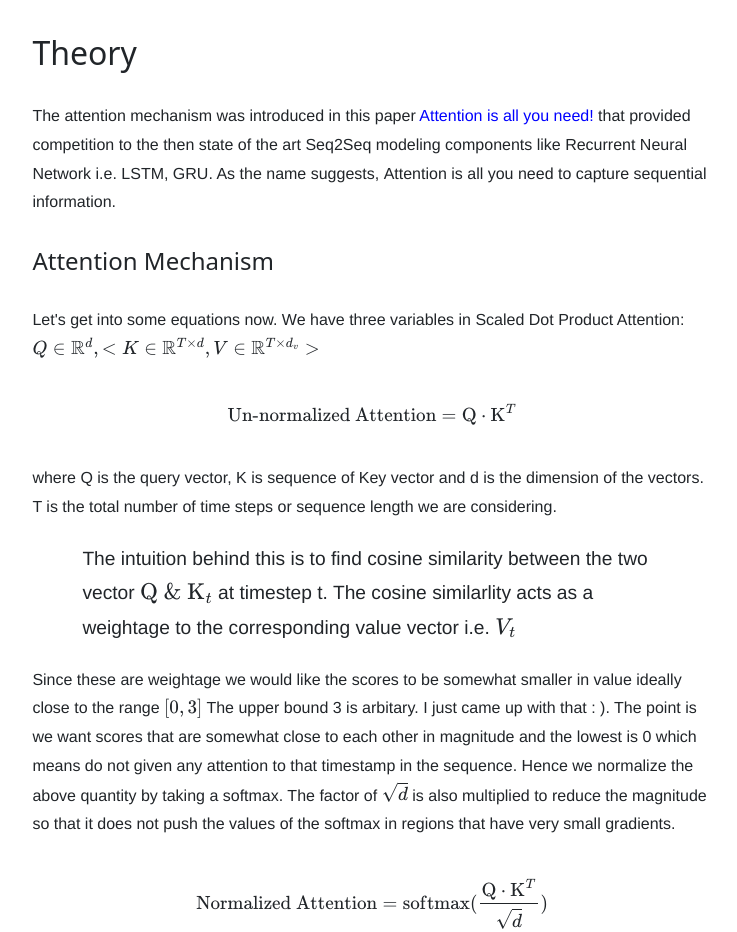
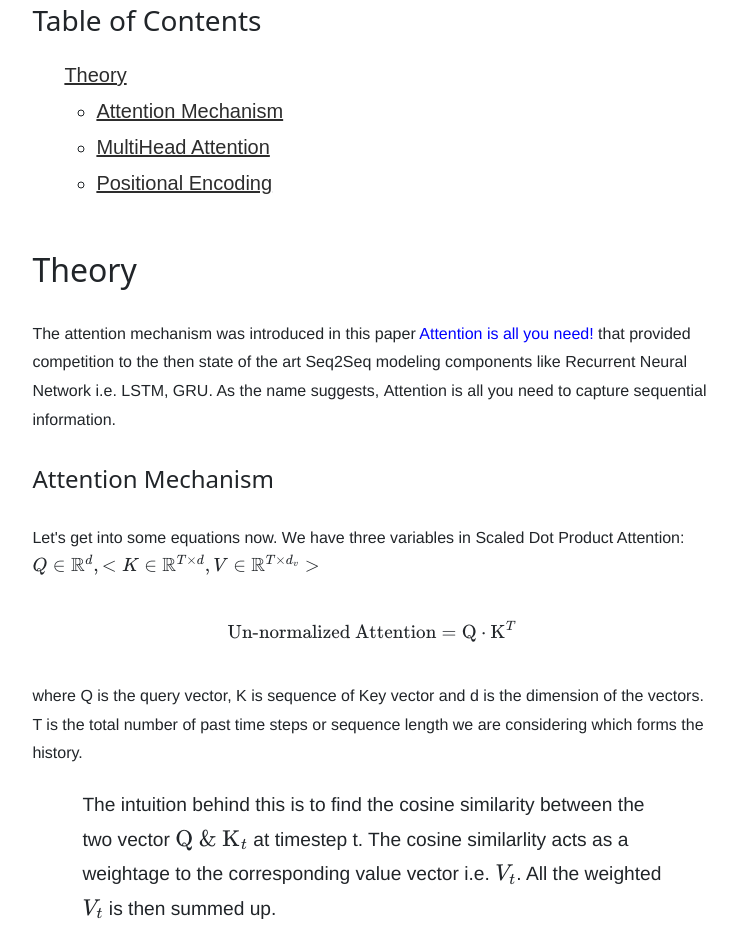
Before and after one commit to 12dash/Attention, a plain HTML site: page docs/index.html in a window 1280 px wide. Shown: the part 257-1189 px from the top of the page, without its empty margins (268-1005 px from the left). Drawn offline with nearby package versions, Linux system fonts and the light colour scheme.

Commit message:
table of contents

```diff
--- a/docs/index.html
+++ b/docs/index.html
@@ -40,7 +40,18 @@
         Is the point of this page just a fancy way of writing the
         <a href="https://github.com/12dash/TransformerAttention">Readme</a>?
       </p>
-      <h2>Theory</h2>
+      <div id="toc">
+        <h3>Table of Contents</h3>
+        <ul>
+            <a href="#theory">Theory</a>
+            <ul>
+              <li><a href="#attention-mechanism">Attention Mechanism</a></li>
+              <li><a href="#multi-head-attention">MultiHead Attention</a></li>
+              <li><a href="#positional-encoding">Positional Encoding</a></li>
+            </ul>
+        </ul>
+    </div>
+      <h2 id="theory">Theory</h2>
       <p>
         The attention mechanism was introduced in this paper
         <a href="https://arxiv.org/pdf/1706.03762.pdf"
@@ -51,7 +62,7 @@
         suggests, <b>Attention is all you need</b> to capture sequential
         information.
       </p>
-      <h4>Attention Mechanism</h4>
+      <h4 id="attention-mechanism">Attention Mechanism</h4>
       <p>
         Let's get into some equations now. We have three variables in
         <b>Scaled Dot Product Attention</b>: \(Q \in \mathbb{R}^{d}, < K \in
@@ -62,20 +73,19 @@
       </p>
       <p>
         where Q is the query vector, K is sequence of Key vector and d is the
-        dimension of the vectors. T is the total number of time steps or
-        sequence length we are considering.
+        dimension of the vectors. T is the total number of past time steps or
+        sequence length we are considering which forms the history.
       </p>
       <p class="intuition">
-        The intuition behind this is to find cosine similarity between the two
+        The intuition behind this is to find the cosine similarity between the two
         vector \( \text{Q }\& \text{ K}_t \) at timestep t. The cosine
         similarlity acts as a weightage to the corresponding value vector i.e.
-        \( V_t \)
+        \( V_t \). All the weighted \(V_t\) is then summed up.
       </p>
       <p>
         Since these are weightage we would like the scores to be somewhat
-        smaller in value ideally close to the range \([0, 3] \) The upper bound
-        3 is arbitary. I just came up with that : ). The point is we want scores
-        that are somewhat close to each other in magnitude and the lowest is 0
+        smaller in value ideally close to the range \([0, 1] \)
+        The point is we want scores that are somewhat close to each other in magnitude and the lowest is 0
         which means do not given any attention to that timestamp in the
         sequence. Hence we normalize the above quantity by taking a softmax. The
         factor of \(\sqrt{d}\) is also multiplied to reduce the magnitude so
@@ -109,7 +119,7 @@
         In practice, we do not pass in one query, rather we pass batches as
         highlighted in the code above.
       </p>
-      <h4>Multi-head Attention</h4>
+      <h4 id="multi-head-attention">Multi-head Attention</h4>
       <div class="row multihead-img justify-content-center">
         <img
           class="multihead"
@@ -139,6 +149,9 @@
         $$\text{MultiHead-AttnVal} = \text{concat}[...\text{AttnVal}_i..]$$
       </p>
       <p>Lastly the MultiHead-AttnVal is again transformed using a linear TransformerAttention
+
+      </p>
+      <p class="equations">
         $$\text{Ouptut} = (\text{MultiHead-AttnVal})\cdot W^{O}$$
       </p>
       <p>
@@ -161,7 +174,7 @@
         For the code, I have taken the second approach.
       </p>
       <script src="https://gist.github.com/12dash/e4d0393280e160d942b957b72d0d6045.js"></script>
-      <h4>Positional Encoding</h4>
+      <h4 id="positional-encoding">Positional Encoding</h4>
       <p>
         If you noticed in the attention mechanism we defined above, the
         sequential order i.e. who came before whom, gets lost when we calculate
@@ -174,7 +187,10 @@
       </p>
       <p>
         These are vectors of the same dimension as the input vector, \(d\) so
-        that they can be summed up with the input vector. They are defined as $$
+        that they can be summed up with the input vector. They are defined as
+      </p>
+      <p class="equations">
+        $$
         \text{PE}_{\text{pos}, 2i} =
         \sin{(\frac{\text{pos}}{1000^\frac{2i}{d}})}$$ $$ \text{PE}_{\text{pos},
         2i+1} = \cos{(\frac{\text{pos}}{1000^{\frac{2i+1}{d}}})}$$
@@ -184,6 +200,8 @@
         concatenating these two sin and cosine values to form the vector. This
         vector \(\text{PE}_{\text{pos}} \in \mathbb{R}^{d}\) gets vector added
         to the input i.e. the token at the sequence position, \(\text{pos}\)
+      </p>
+      <p class="equations">
         $$x_{pos}^{'} = x_{pos} + \text{PE}_{\text{pos}}$$
       </p>
       <p>
--- a/docs/main.css
+++ b/docs/main.css
@@ -108,3 +108,20 @@ img .attentionmechanism {
     max-width: 100% !important;
     text-align: center;
 }
+
+#toc {
+    h3 {
+        margin: 20px 0px 20px
+    }
+
+    a {
+        text-decoration: none;
+        font-family: Arial, Helvetica, sans-serif;
+        font-weight: lighter;
+        font-size: 20px;
+        line-height: 1.8;
+        font-weight: lighter;
+        color: rgb(45, 45, 45);
+        text-decoration-line: underline;
+    }
+}
```
